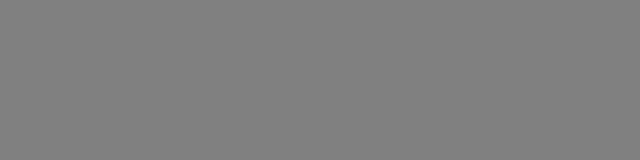
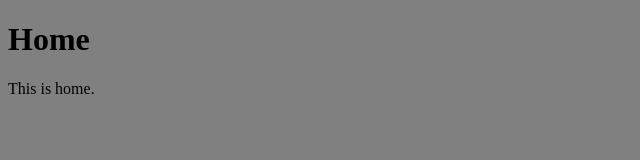
Before and after one commit to team-f8/project-web, a plain HTML site: page index.html in a window 1280 px wide. Shown: the whole page, without its empty margins (0-640 px from the left). Drawn offline with Linux system fonts and the light colour scheme.

Commit message:
feat: Add body contents

```diff
--- a/index.html
+++ b/index.html
@@ -6,5 +6,8 @@
     <link href="public/style.css" rel="stylesheet" type="text/css">
     <script src="public/main.js"></script>
   </head>
-  <body></body>
+  <body>
+    <h1>Home</h1>
+    <p>This is home.</p>
+  </body>
 </html>
```
